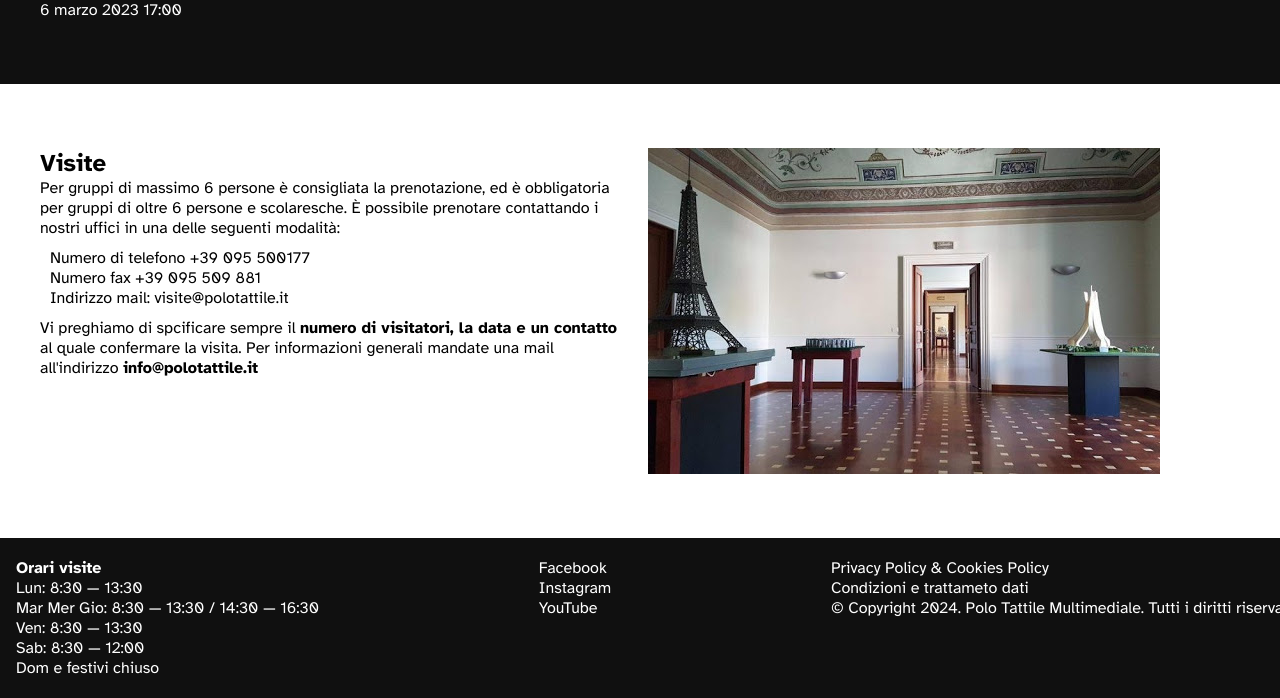
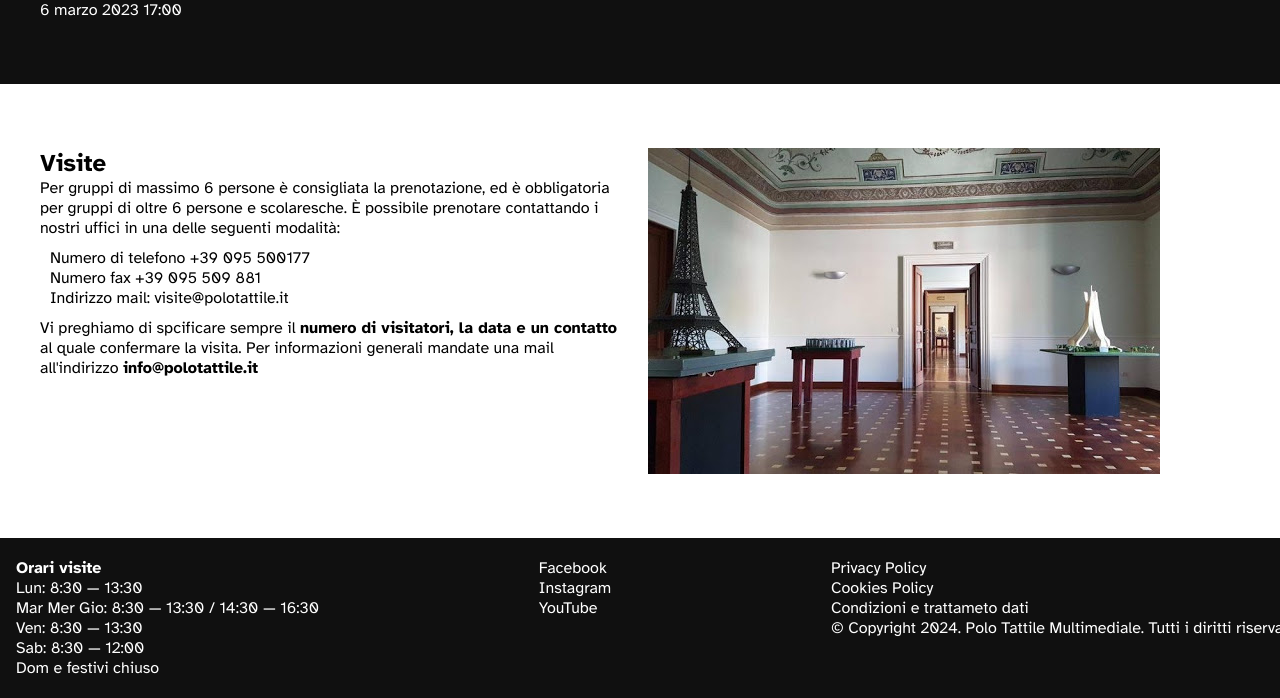
Before and after one commit to giuseppegggraziano/esame-web, a plain HTML site: page index.html in a window 1280 px wide. Shown: the part 1469-2167 px from the top of the page. Drawn offline with Linux system fonts and the light colour scheme.

Commit message:
Divided Privacy e Cookie policy

```diff
--- a/index.html
+++ b/index.html
@@ -188,7 +188,8 @@
 
                 <div>
                     <ul>
-                        <li>Privacy Policy & Cookies Policy</li>
+                        <li>Privacy Policy</li>
+                        <li>Cookies Policy</li>
                         <li>Condizioni e trattameto dati</li>
                     </ul>
 
```
